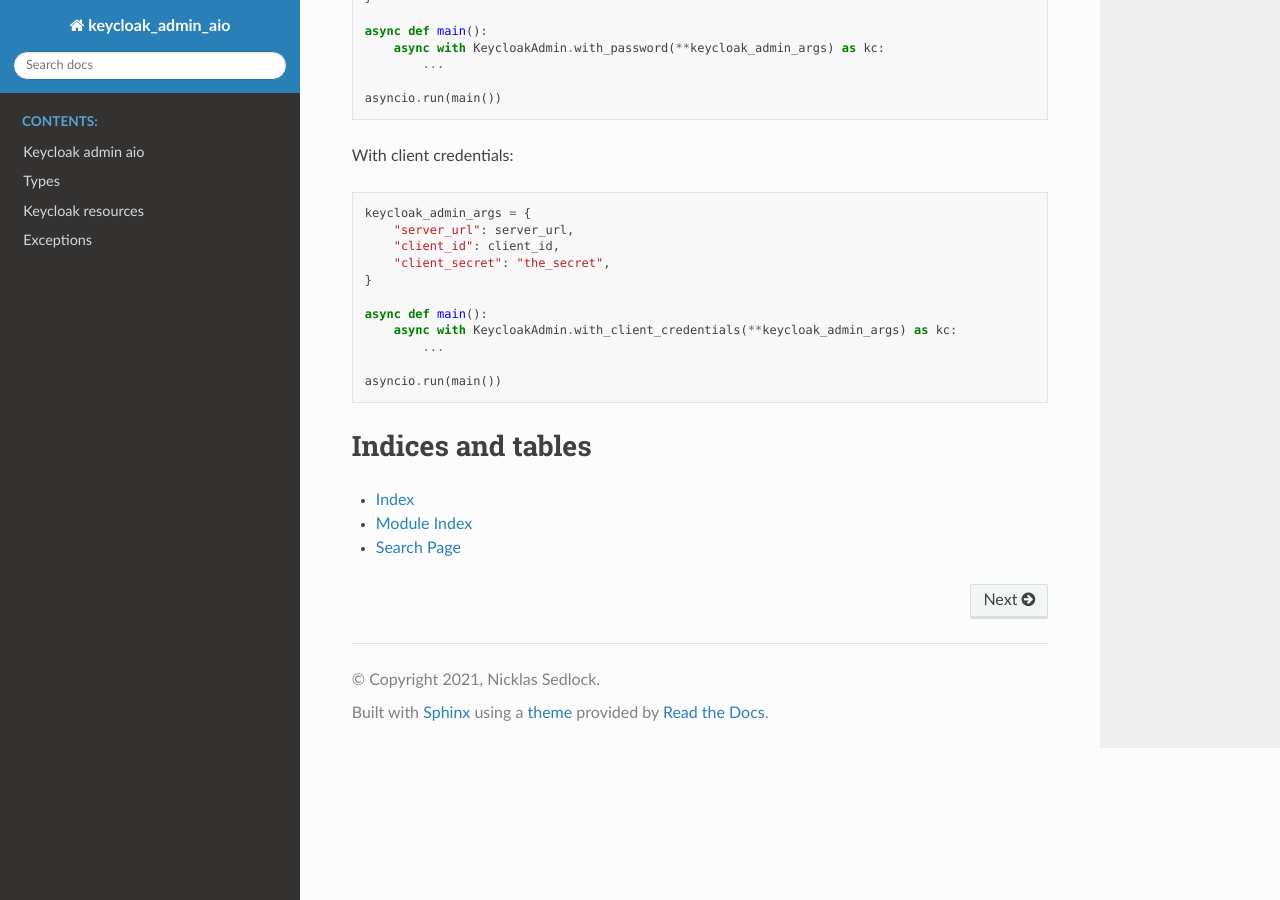
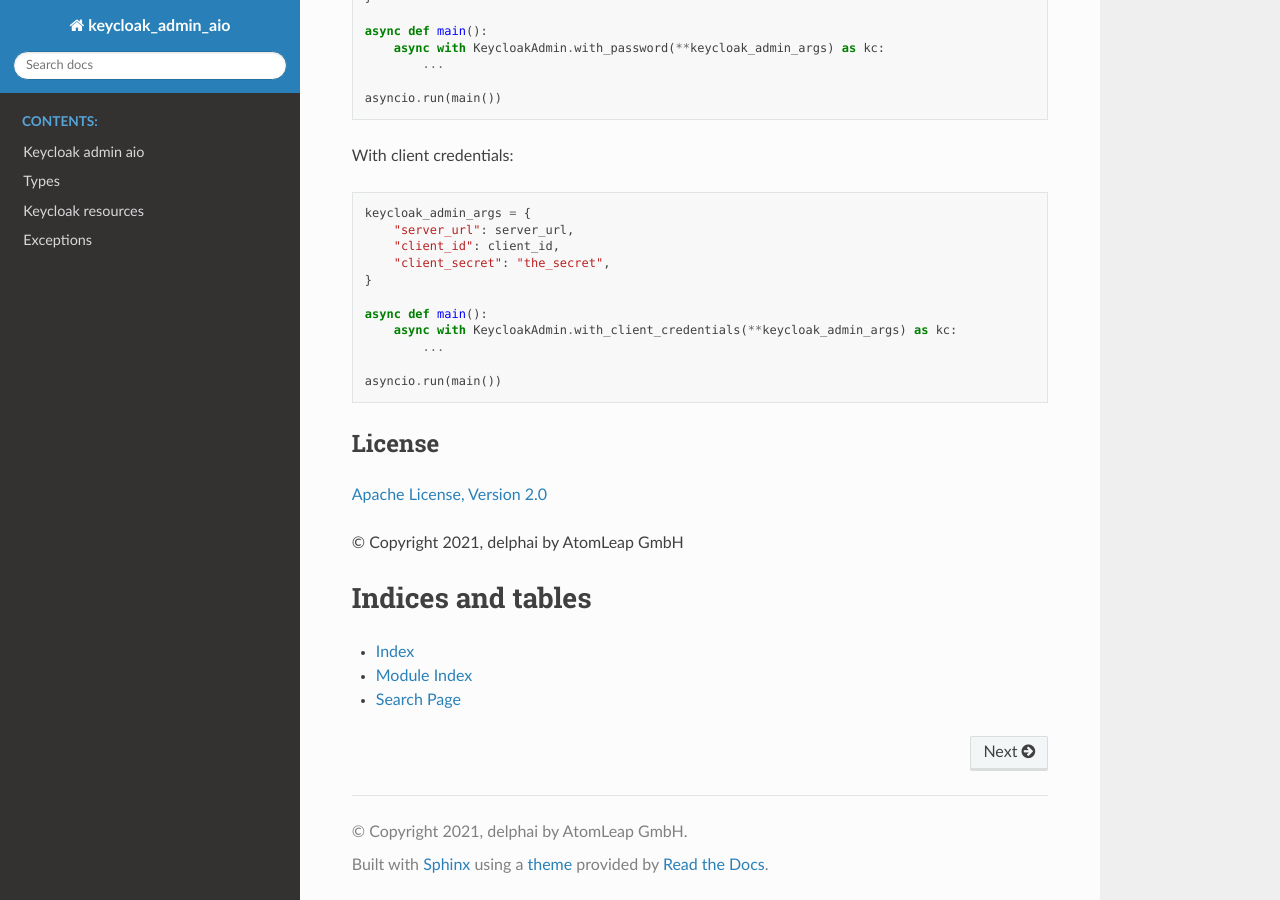
Before and after one commit to V-Mann-Nick/keycloak-admin-aio, a Sphinx documentation site: the page built from docs/index.rst, in a window 1280 px wide and 900 px high, scrolled down 1342 px. Built offline with Sphinx 7.4.7 and the Read the Docs theme 2.0.0, drawn with Linux system fonts in a browser that asks for light colours.

Commit message:
chore: add LICENSE and change copyright owner

```diff
--- a/README.rst
+++ b/README.rst
@@ -63,3 +63,11 @@ With client credentials:
             ...
 
     asyncio.run(main())
+
+License
+-------
+
+`Apache License, Version 2.0 <https://www.apache.org/licenses/LICENSE-2.0>`_
+
+
+© Copyright 2021, delphai by AtomLeap GmbH
--- a/docs/conf.py
+++ b/docs/conf.py
@@ -19,7 +19,7 @@ sys.path.insert(0, os.path.abspath(".."))
 # -- Project information -----------------------------------------------------
 
 project = "keycloak_admin_aio"
-copyright = "2021, Nicklas Sedlock"
+copyright = "2021, delphai by AtomLeap GmbH"
 author = "Nicklas Sedlock"
 
 
--- a/pyproject.toml
+++ b/pyproject.toml
@@ -4,6 +4,7 @@ version = "0.0.1"
 description = "async keycloak admin api wrapper"
 authors = ["Nicklas Sedlock <nicklas@delphai.com>"]
 homepage = "https://github.com/delphai/keycloak-admin-aio"
+license = "Apache-2.0"
 
 [tool.poetry.dependencies]
 python = "^3.9"
```
Also changed, not shown: 1 other file.
